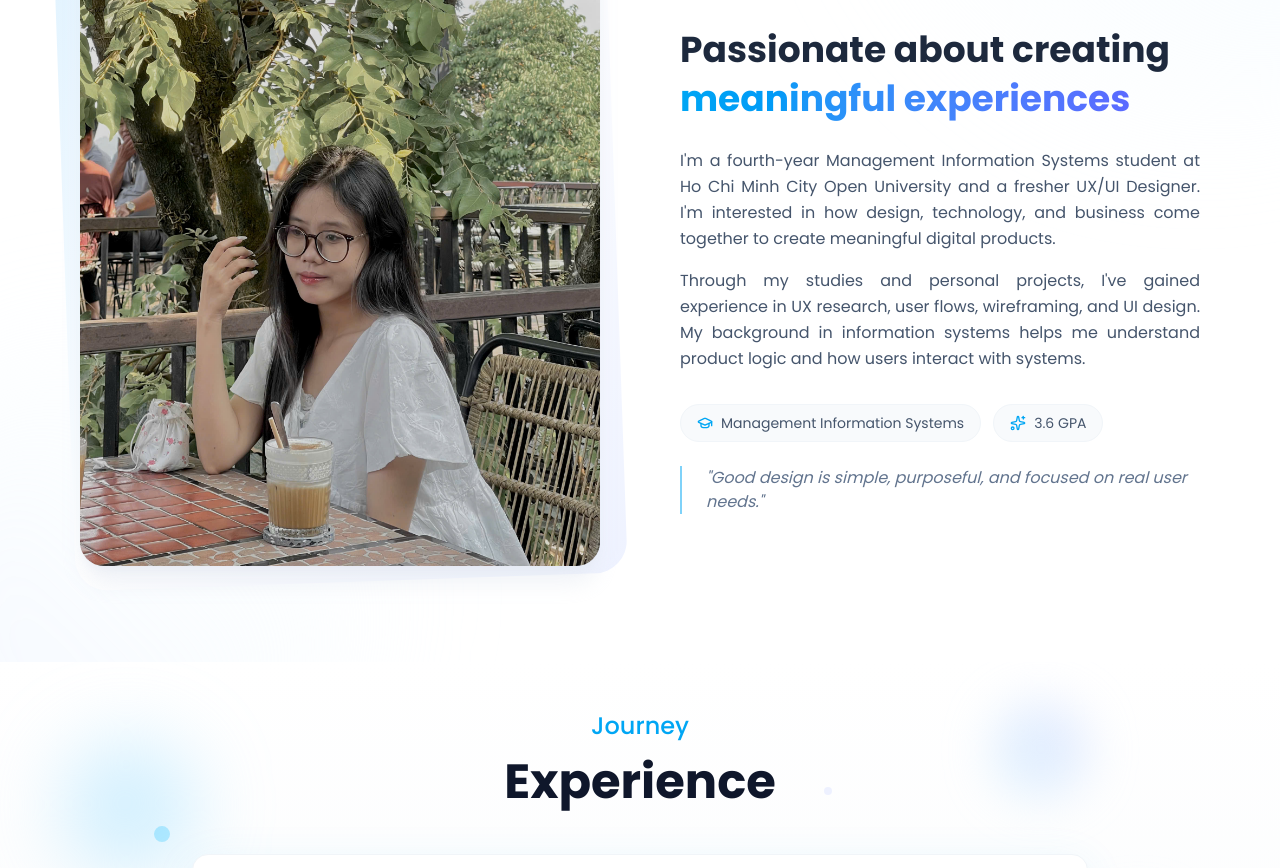
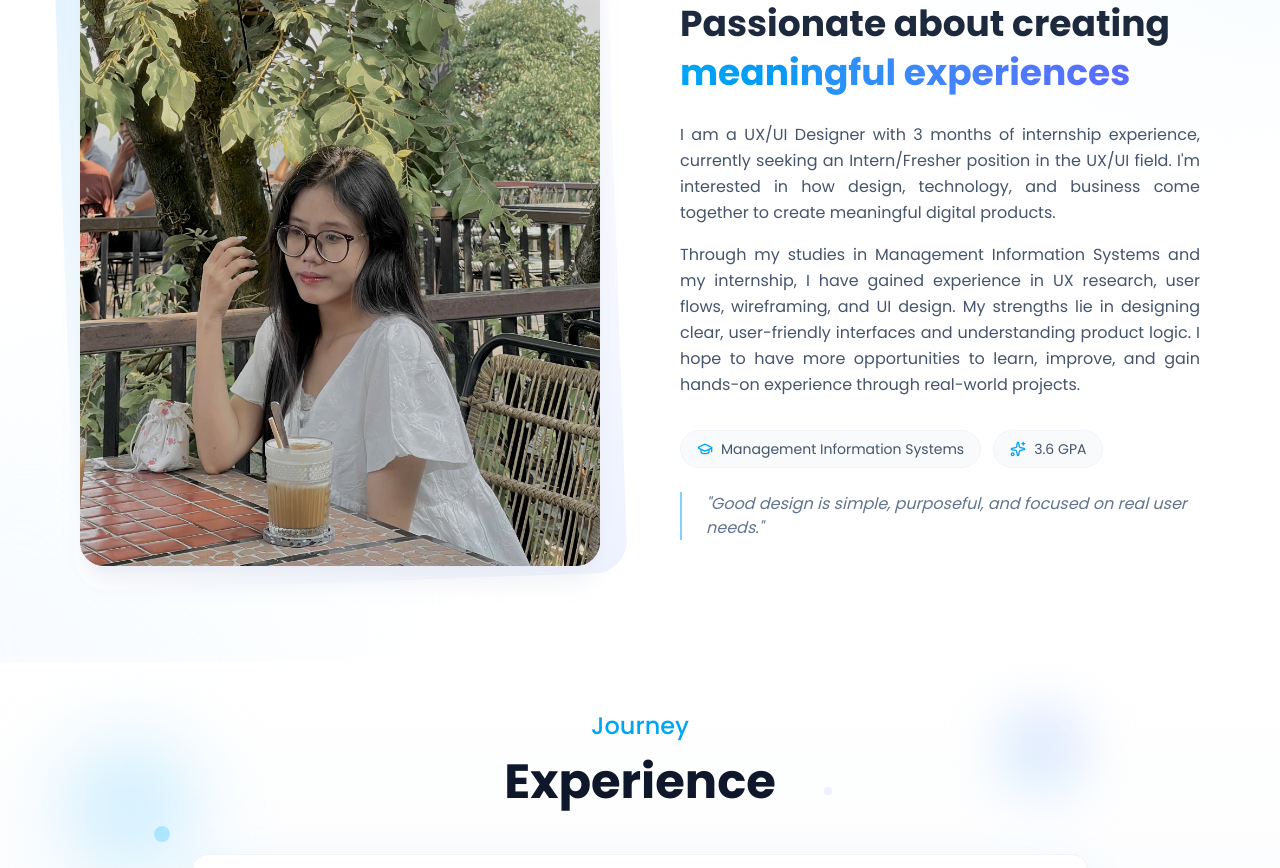
Before and after one commit to huynhthithanhthuy/My_Portfolio, a Next.js app: page / in a window 1280 px wide. Shown: the part 980-1848 px from the top of the page. Built offline with nearby package versions, Linux system fonts and the light colour scheme.

Commit message:
edit 2/3 3

```diff
--- a/app/components/home/HeroSection.tsx
+++ b/app/components/home/HeroSection.tsx
@@ -113,8 +113,9 @@ export default function HeroSection() {
                 </button>
 
                 <a
-                  href="/HuynhThiThanhThuy_UXUI-Designer-CV.pdf"
-                  download
+                  href="https://drive.google.com/drive/folders/1lGc7X0VSzOU7pM_Ni7BdBxCudBpEK2ES?usp=sharing"
+                    target="_blank"
+                    rel="noopener noreferrer"
                   className="inline-flex items-center gap-2 bg-slate-800 text-white px-6 py-3 rounded-full font-medium hover:bg-slate-700 hover:scale-105 transition-all shadow-lg shadow-black/10"
                 >
                   Download CV
--- a/app/data/data.ts
+++ b/app/data/data.ts
@@ -13,8 +13,8 @@ export const aboutData = {
   heading: "Passionate about creating",
   headingAccent: "meaningful experiences",
   description: [
-    "I'm a fourth-year Management Information Systems student at Ho Chi Minh City Open University and a fresher UX/UI Designer. I'm interested in how design, technology, and business come together to create meaningful digital products.",
-    "Through my studies and personal projects, I've gained experience in UX research, user flows, wireframing, and UI design. My background in information systems helps me understand product logic and how users interact with systems.",
+    "I am a UX/UI Designer with 3 months of internship experience, currently seeking an Intern/Fresher position in the UX/UI field. I'm interested in how design, technology, and business come together to create meaningful digital products.",
+    "Through my studies in Management Information Systems and my internship, I have gained experience in UX research, user flows, wireframing, and UI design. My strengths lie in designing clear, user-friendly interfaces and understanding product logic. I hope to have more opportunities to learn, improve, and gain hands-on experience through real-world projects.",
   ],
   quickInfo: [
     { icon: "GraduationCap", label: "Management Information Systems" },
```
Also changed, not shown: 2 other files (tests, documents, lock files or other folders).
